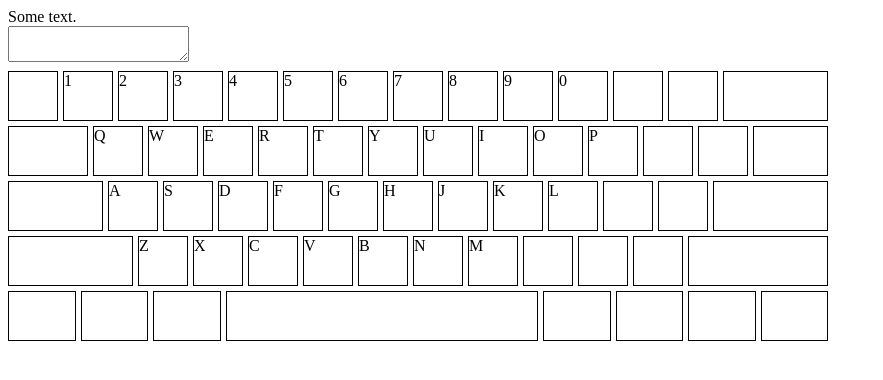
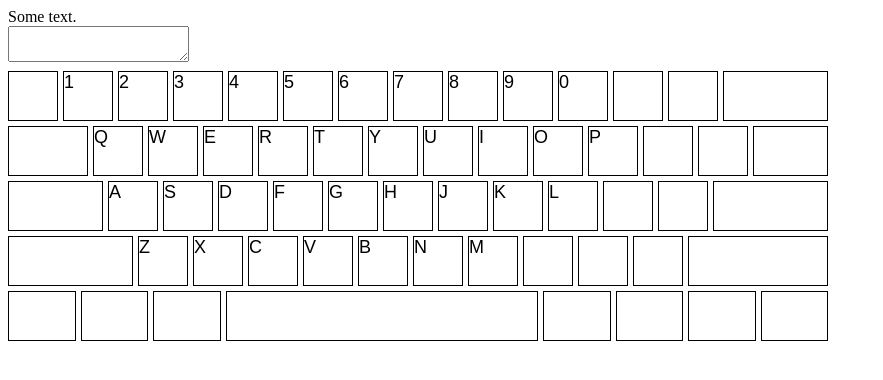
Before and after one commit to 30isnottoolate/typing-trainer, a React app: page / in a window 1280 px wide. Shown: the top 380 px of the page, without its empty margins (0-883 px from the left). Built offline with nearby package versions, Linux system fonts and the light colour scheme.

Commit message:
Implement new font, define font sizes

```diff
--- a/src/components/App.css
+++ b/src/components/App.css
@@ -5,6 +5,8 @@
 }
 
 .key {
+    font-size: 18px;
+    font-family: "Popping", Arial, Helvetica, sans-serif;
     width: 50px;
     height: 50px;
     border: 1px solid #000000;
```
